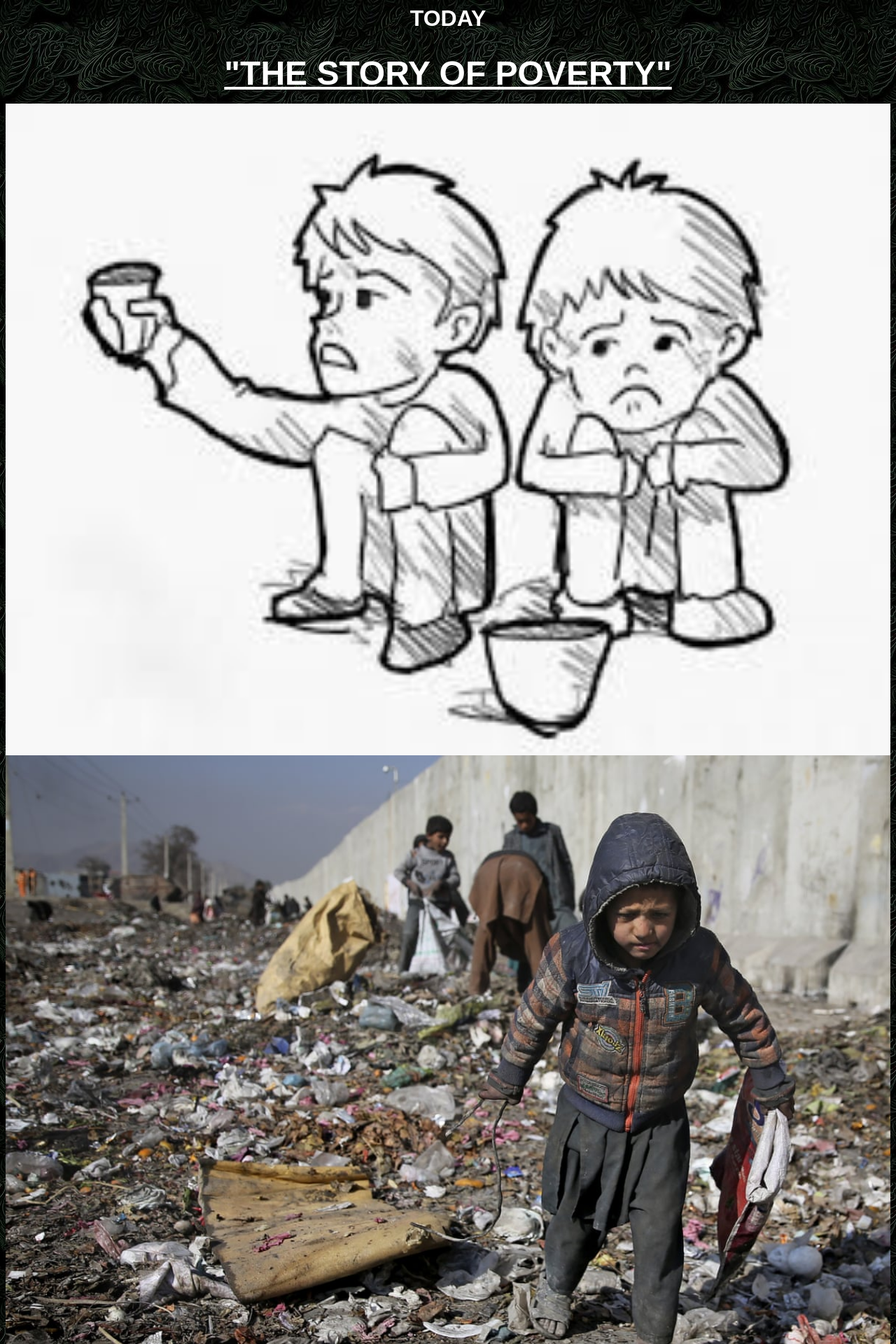
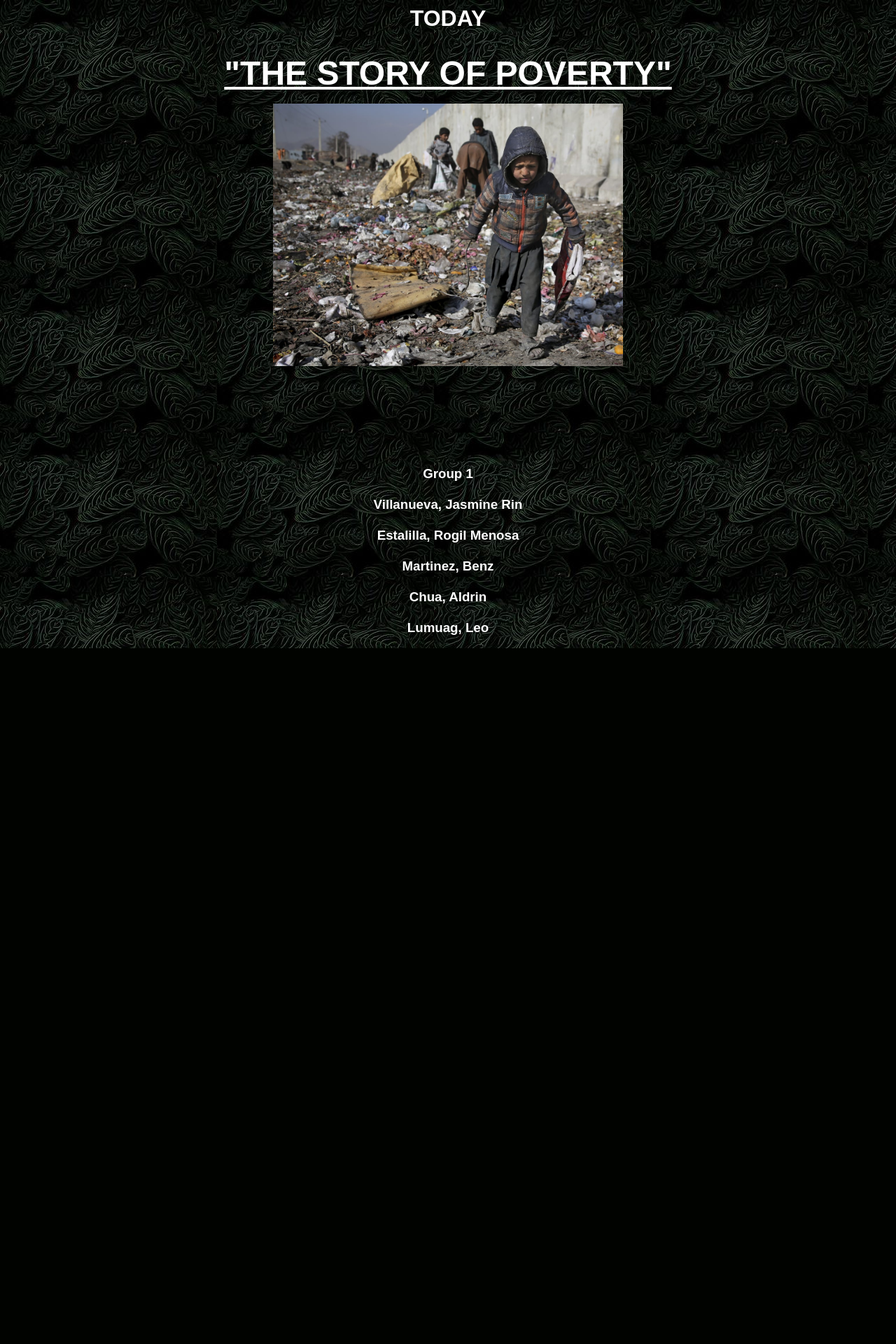
Before and after one commit to benz830/Poverty, a PHP site: page / in a window 1280 px wide. Shown: the top 1920 px of the page at 70% size. After the commit the page ends 926 px from the top, so only its background shows below. Run offline with PHP 8.4, Linux system fonts and the light colour scheme.

Commit message:
Update index.php

```diff
--- a/index.php
+++ b/index.php
@@ -7,17 +7,6 @@
 <font color="white"><h1><b><font face="arial"><p align="center"> TODAY </b></h1>
 <p align="center"><font size="80"><u><b> "THE STORY OF POVERTY" </p allign"center"> </u> </b> </font size="80"
 </p>
-  <div class="row">
-  <div class="column">
-    <img src="poberty.png" alt="Snow" style="width:100%">
-  </div>
-  <div class="column">
-    <img src="3969.jpg" alt="Forest" style="width:100%">
-  </div>
-  <div class="column">
-    <img src="download.jfif" alt="Mountains" style="width:100%">
-  </div>
-</div>
 <p align="center"><img width="500px" img src="3969.jpg"></p align="center">
 <br>
 <br>
```
